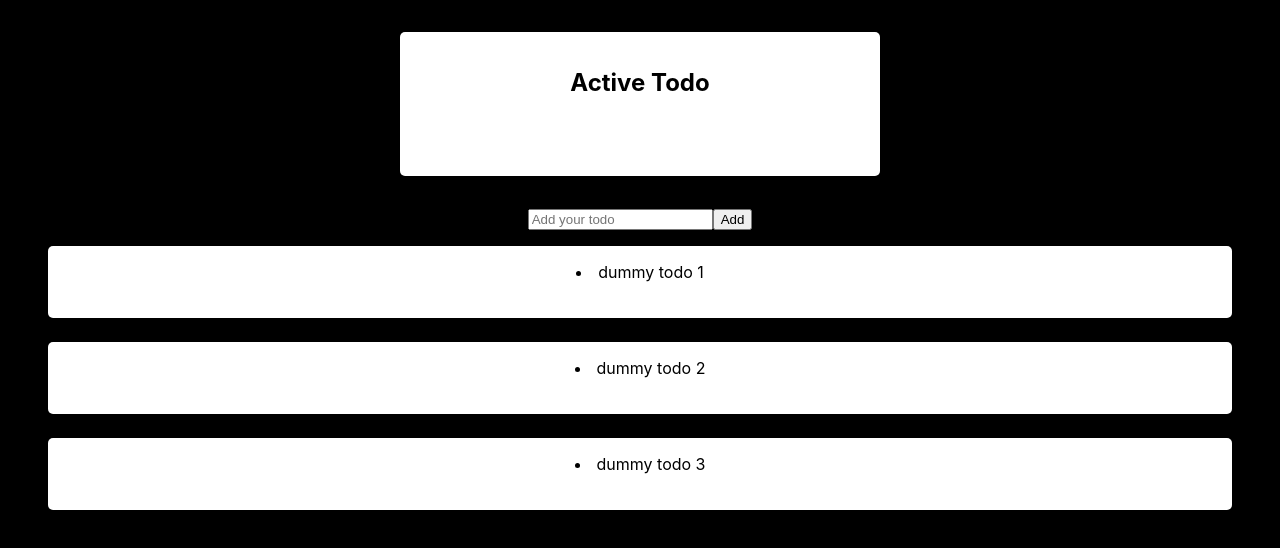
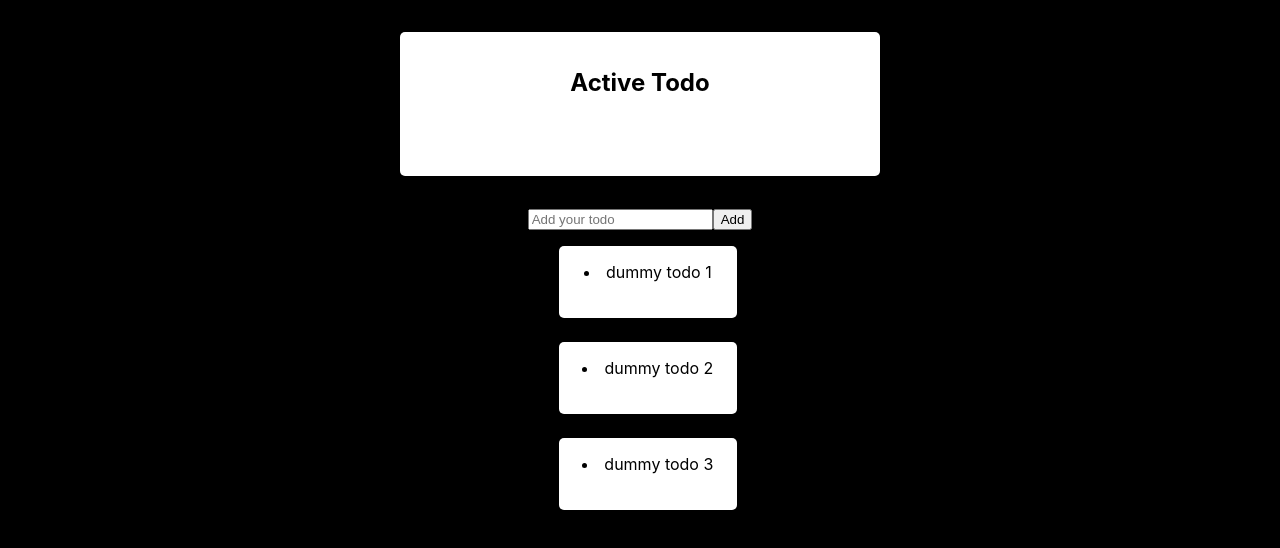
Before and after one commit to damienminter/learn-redux, a React (Create React App) app: page / in a window 1280 px wide. Shown: the top 548 px of the page. Built offline with nearby package versions, Linux system fonts and the light colour scheme.

Commit message:
seperate todo item component using connect

```diff
--- a/src/App.css
+++ b/src/App.css
@@ -41,8 +41,28 @@ body {
   }
 }
 
+.container {
+  display: flex;
+  flex-direction: row;
+
+  margin: auto;
+  justify-content: space-evenly;
+}
+
 .list-todo {
   background-color: white;
+  height: 5vh;
+  box-shadow: 2px 2px 2px 2px rgba(0, 0, 0, 0.1);
+  width: 90%;
+  margin: auto;
+  padding: 1rem;
+  margin-top: 1rem;
+  margin-bottom: 1.5rem;
+  border-radius: 5px;
+}
+
+.list-todo2 {
+  background-color: rgb(103, 186, 214);
   height: 5vh;
   box-shadow: 2px 2px 2px 2px rgba(0, 0, 0, 0.1);
   width: 90%;
--- a/src/App.js
+++ b/src/App.js
@@ -3,7 +3,8 @@ import "./App.css";
 import AddTodo from "./componenets/AddTodo";
 import DisplayTodo from "./componenets/DisplayTodo";
 // import Header from "./componenets/Header";
-import ListTodo from "./componenets/ListTodo";
+// import ListTodo from "./componenets/ListTodo";
+import ListTodo2 from "./componenets/ListTodo2";
 import { connect } from "react-redux";
 
 function App({ todo, todos }) {
@@ -12,7 +13,10 @@ function App({ todo, todos }) {
       {/* <Header /> */}
       <DisplayTodo todo={todo} />
       <AddTodo />
-      <ListTodo todos={todos} todo={todo} />
+      <div className="container">
+        {/* <ListTodo todos={todos} todo={todo} /> */}
+        <ListTodo2 todos={todos} todo={todo} />
+      </div>
     </div>
   );
 }
--- a/src/componenets/ListTodo.js
+++ b/src/componenets/ListTodo.js
@@ -1,37 +1,33 @@
-import React from "react";
-import { selectTodoAction } from "../redux";
-import { connect } from "react-redux";
+// import React from "react";
+// import { selectTodoAction } from "../redux";
+// import { connect } from "react-redux";
 
-// import ToDoItem from "./ToDoItem";
+// export const ListTodo = (props) => {
+//   const { todos } = props;
 
-export const ListTodo = (props) => {
-  const { todos } = props;
+//   const selectTodo = (todo) => {
+//     props.selectTodoAction(todo);
+//   };
 
-  const selectTodo = (todo) => {
-    props.selectTodoAction(todo);
-  };
+//   return (
+//     <div>
+//       {todos &&
+//         todos.map((todo) => (
+//           <li
+//             className="list-todo"
+//             key={todo.id}
+//             onClick={selectTodo.bind(null, todo)}
+//           >
+//             <span>{todo.name}</span>
+//           </li>
+//         ))}
+//     </div>
+//   );
+// };
 
-  // onClick={selectTodo.bind(null, todo)}
+// export default connect(null, { selectTodoAction })(ListTodo);
 
-  return (
-    <div>
-      {todos &&
-        todos.map((todo) => (
-          <li
-            className="list-todo"
-            key={todo.id}
-            onClick={selectTodo.bind(null, todo)}
-          >
-            <span>{todo.name}</span>
-          </li>
-        ))}
-    </div>
-  );
-};
-
-export default connect(null, { selectTodoAction })(ListTodo);
-
-// {todos &&
-//   todos.map((todo) => {
-//     return <ToDoItem todo={todo} key={todo.id} />;
-//   })}
+// // {todos &&
+// //   todos.map((todo) => {
+// //     return <ToDoItem todo={todo} key={todo.id} />;
+// //   })}
--- /dev/null
+++ b/src/componenets/ListTodo2.js
@@ -0,0 +1,30 @@
+import React from "react";
+// import { selectTodoAction } from "../redux";
+// import { connect } from "react-redux";
+
+import ToDoItem from "./ToDoItem";
+
+export const ListTodo2 = (props) => {
+  const { todos } = props;
+
+  // const selectTodo = (todo) => {
+  //   props.selectTodoAction(todo);
+  // };
+
+  // onClick={selectTodo.bind(null, todo)}
+
+  return (
+    <div>
+      {todos && todos.map((todo) => <ToDoItem key={todo.id} todo={todo} />)}
+    </div>
+  );
+};
+
+export default ListTodo2;
+
+// connect(null, { selectTodoAction })
+
+// {todos &&
+//   todos.map((todo) => {
+//     return <ToDoItem todo={todo} key={todo.id} />;
+//   })}
```
